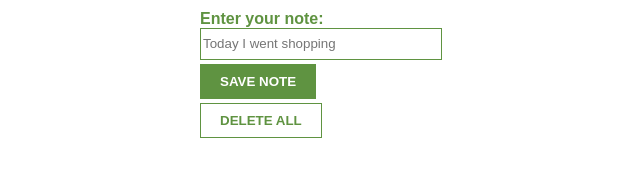
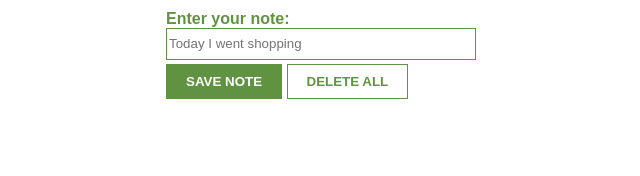
Before and after one commit to guywhodiesfirst/learn-js-note-keeper-mobile, a plain HTML site: page index.html in a window 1280 px wide. Shown: the whole page, without its empty margins (319-959 px from the left). Drawn offline with Linux system fonts and the light colour scheme; no server answers.

Commit message:
bugfix: fix button layout when zooming

```diff
--- a/index.css
+++ b/index.css
@@ -2,7 +2,8 @@ body {
     margin: 0 auto;
     padding: 10px;
     font-family: Arial, Helvetica, sans-serif;
-    max-width: 242px;
+    max-width: 310px;
+    box-sizing: content-box;
 }
 
 input {
```
